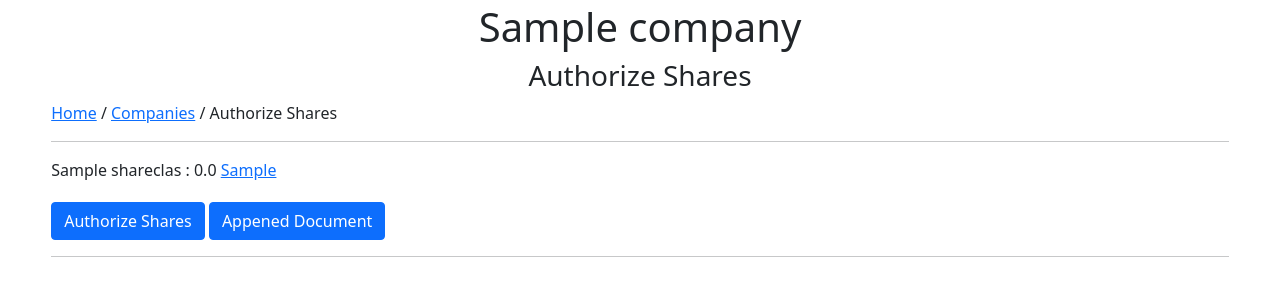
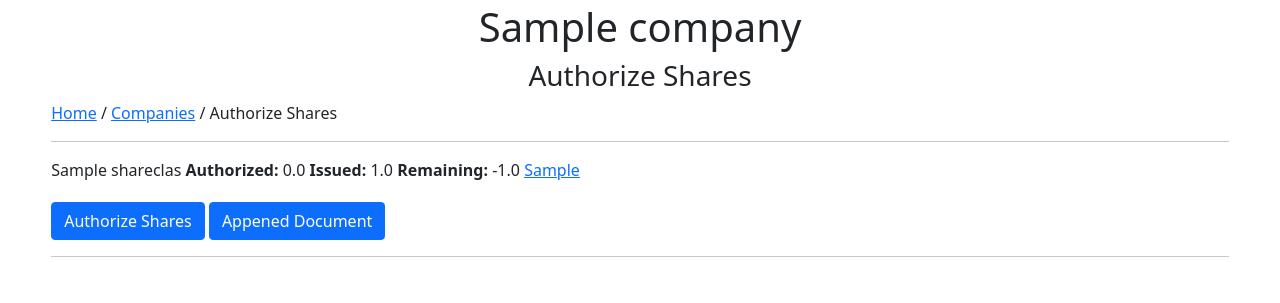
Before and after one commit to AaronDemond/share-site, a Django app: page /companies/1/issue/ in a window 1280 px wide. Shown: the part 48-351 px from the top of the page. Run offline with Django 3.2, Linux system fonts and the light colour scheme; tables that the repository leaves empty hold one stand-in row (values such as "Sample post").

Commit message:
Changed color of the row backgrounds, and added issued and remaining to authorize page

```diff
--- a/Site/static/styles.css
+++ b/Site/static/styles.css
@@ -1,5 +1,6 @@
 div.itemListContainer>div:nth-of-type(odd) {
-    background: #f8f9fa;
+    /* background: #f8f9fa; */
+    background: #e6e1e1;
 }
 
 .itemInList {
--- a/Site/templates/issue_shares.html
+++ b/Site/templates/issue_shares.html
@@ -58,7 +58,7 @@ body {
 
                 <div class="col-lg-12">
                     {% for key, value in share_classes_authorized.items %}
-                    {{key}} : {{value.0}} <a href="{{value.1.url}}">{{value.1}}</a>
+                    {{key}} <b>Authorized:</b> {{value.0}} <b>Issued:</b> {{value.2}} <b>Remaining:</b> {{value.3}} {% if value.1 != None %} <a href="{{value.1.url}}">{{value.1}}</a>{% endif %}
                     </br>
                     {% endfor %}
                     <button type="button" class="btn btn-primary"
--- a/Site/views.py
+++ b/Site/views.py
@@ -153,22 +153,43 @@ def issue_shares(request, company_id=None):
     share_classes = ShareClass.objects.all()
     context = {'company' : company}
 
-    #Creates a dict of type {'Share Class' : [Ammount, Document]}
+    #Creates a dict of type {'Share Class' : [Ammount, Document, Issued, Remaining]}
     authorized = company.AuthorizedShares.all()
     share_classes_authorized = {}
+    shareClassSet = set()
     for t in authorized:
         if t.ShareClass not in share_classes_authorized.keys():
             share_classes_authorized[str(t.ShareClass)] = [0]
     for t in authorized:
         share_classes_authorized[str(t.ShareClass)][0] += t.Ammount
+        shareClassSet.add(t.ShareClass)
         if t.Document:
             share_classes_authorized[str(t.ShareClass)].append(t.Document)
+        else:
+            share_classes_authorized[str(t.ShareClass)].append(None)
     transfers = Transfer.objects.filter(Company=company, ToCompany=company)
     for t in transfers:
         if len(share_classes_authorized)>0:
             share_classes_authorized[str(t.ShareClass)][0] -= t.Ammount
+
+    transfers = Transfer.objects.filter(Company=company)
+    for t in authorized:
+        share_classes_authorized[str(t.ShareClass)].append(0)
+        share_classes_authorized[str(t.ShareClass)].append(0)
+
+    for t in transfers:
+        if t.FromCompany == company:
+            share_classes_authorized[str(t.ShareClass)][2] += t.Ammount
+
+    for shareClass in shareClassSet:
+        share_classes_authorized[str(shareClass)][3] = \
+                share_classes_authorized[str(shareClass)][0] - \
+                share_classes_authorized[str(shareClass)][2]
+
     context['share_classes'] = share_classes
     context['share_classes_authorized'] = share_classes_authorized
+    print(share_classes_authorized)
+
 
     #Either a share issue request or a file upload
     if request.method == "POST":
```
Also changed, not shown: Site/templates/testing.txt (added).
